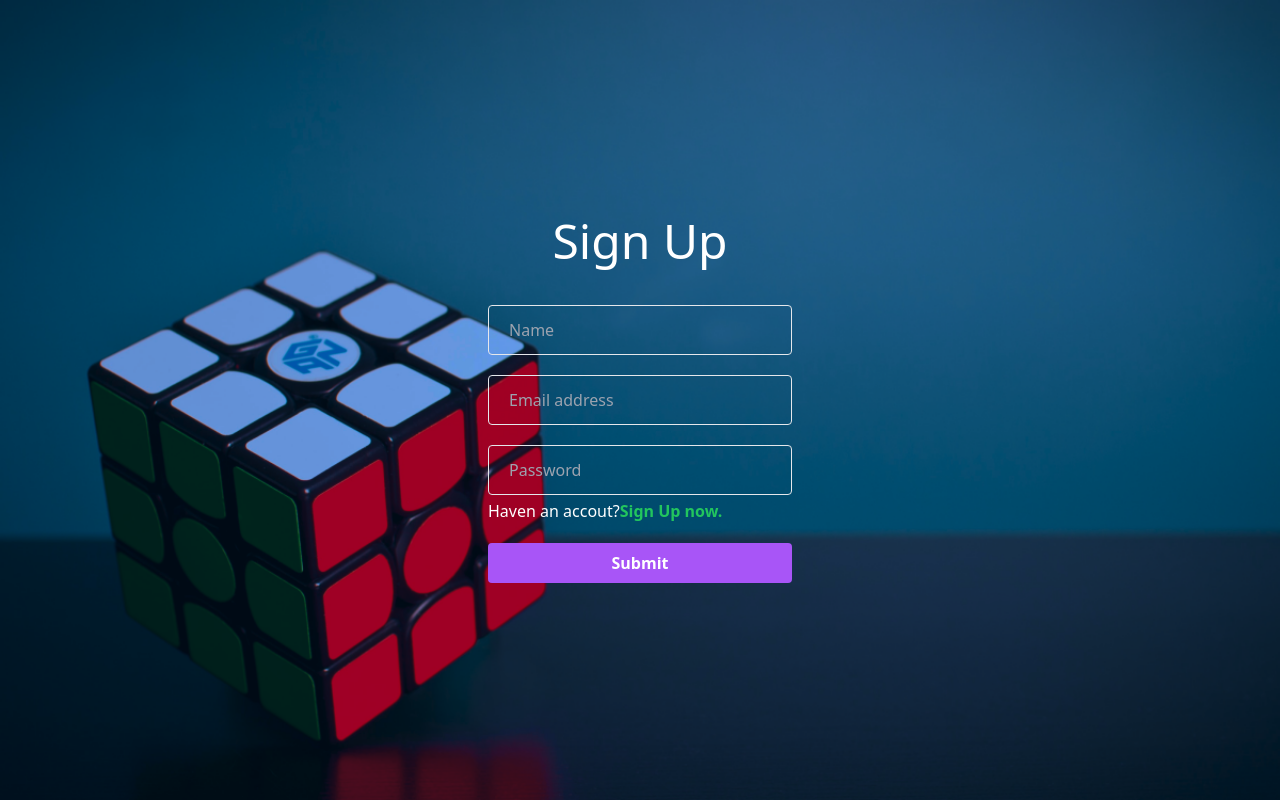
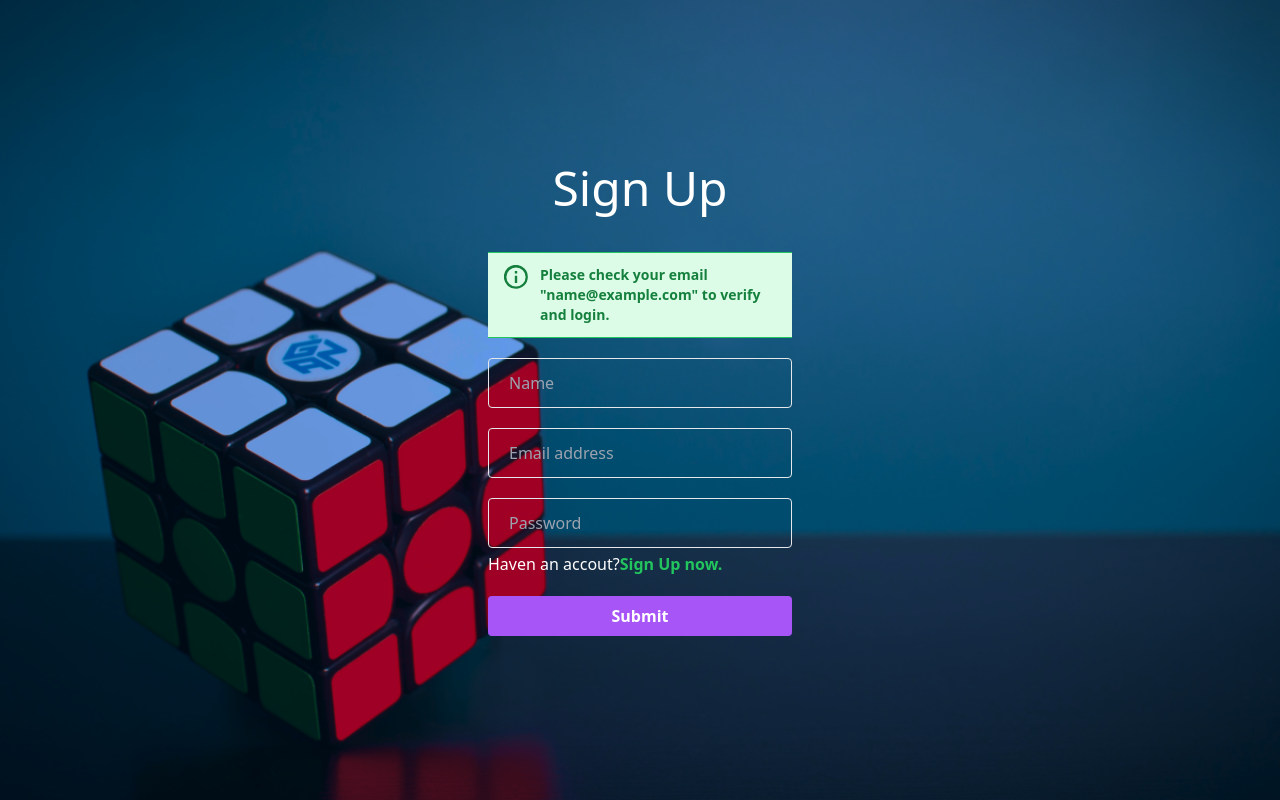
Before and after one commit to fahim-muntasir/quiz-application, a React (Create React App) app: page /signup in a window 1280 px wide. Both pictures are taken after typing "Sample", "name@example.com", "Sample123" into the empty fields and a click on the button "Submit". Built offline with nearby package versions, Linux system fonts and the light colour scheme; no server answers.

Commit message:
signup alert

```diff
--- a/src/components/pages/signup/Signup.jsx
+++ b/src/components/pages/signup/Signup.jsx
@@ -1,6 +1,7 @@
 import React, { useState } from "react";
 import { Link } from "react-router-dom";
 import { supabase } from "../../../config/supabaseClient";
+import InfoAlert from "../../ui/InfoAlert";
 import Input from "../../ui/Input";
 import styles from "../pagestyle.module.css";
 
@@ -8,6 +9,8 @@
     const [name, setName] = useState("");
     const [email, setEmail] = useState("");
     const [password, setPassword] = useState("");
+    const [isAlert, setIsAlert] = useState(false);
+    const [emailForAlert, setEmailForAlert] = useState("");
 
     const reset = () => {
         setName("");
@@ -17,8 +20,9 @@
 
     const submitHandler = async (e) => {
         e.preventDefault();
+        setEmailForAlert(email);
         try {
-            const { data, error } = await supabase.auth.signUp({
+            const { error } = await supabase.auth.signUp({
                 email,
                 password,
                 options: {
@@ -31,6 +35,7 @@
             if (error) {
                 alert(error);
             }
+            setIsAlert(true);
             reset();
         } catch (err) {
             alert(err.message);
@@ -43,6 +48,13 @@
                 <h1 className="text-5xl text-center mx-auto mb-10 text-white">
                     Sign Up
                 </h1>
+
+                {isAlert && (
+                    <InfoAlert
+                        text={`Please check your email "${emailForAlert}" to verify and login.`}
+                    />
+                )}
+
                 <form onSubmit={submitHandler}>
                     <div className="mb-5">
                         <Input
@@ -50,6 +62,7 @@
                             placeholder="Name"
                             value={name}
                             onChange={(e) => setName(e.target.value)}
+                            required
                         />
                     </div>
                     <div className="mb-5">
@@ -58,6 +71,7 @@
                             placeholder="Email address"
                             value={email}
                             onChange={(e) => setEmail(e.target.value)}
+                            required
                         />
                     </div>
                     <div className="mb-1">
@@ -66,6 +80,7 @@
                             placeholder="Password"
                             value={password}
                             onChange={(e) => setPassword(e.target.value)}
+                            required
                         />
                     </div>
                     <div className="mb-5">
--- /dev/null
+++ b/src/components/ui/InfoAlert.jsx
@@ -0,0 +1,25 @@
+import React from "react";
+
+export default function InfoAlert({ text }) {
+    return (
+        <div
+            className="bg-green-100 border-t border-b border-green-500 text-green-700 px-4 py-3 mb-5"
+            role="alert"
+        >
+            <div className="flex">
+                <div>
+                    <svg
+                        class="fill-current h-6 w-6 mr-3"
+                        xmlns="http://www.w3.org/2000/svg"
+                        viewBox="0 0 20 20"
+                    >
+                        <path d="M2.93 17.07A10 10 0 1 1 17.07 2.93 10 10 0 0 1 2.93 17.07zm12.73-1.41A8 8 0 1 0 4.34 4.34a8 8 0 0 0 11.32 11.32zM9 11V9h2v6H9v-4zm0-6h2v2H9V5z" />
+                    </svg>
+                </div>
+                <div>
+                    <p className="font-bold text-sm">{text}</p>
+                </div>
+            </div>
+        </div>
+    );
+}
```
